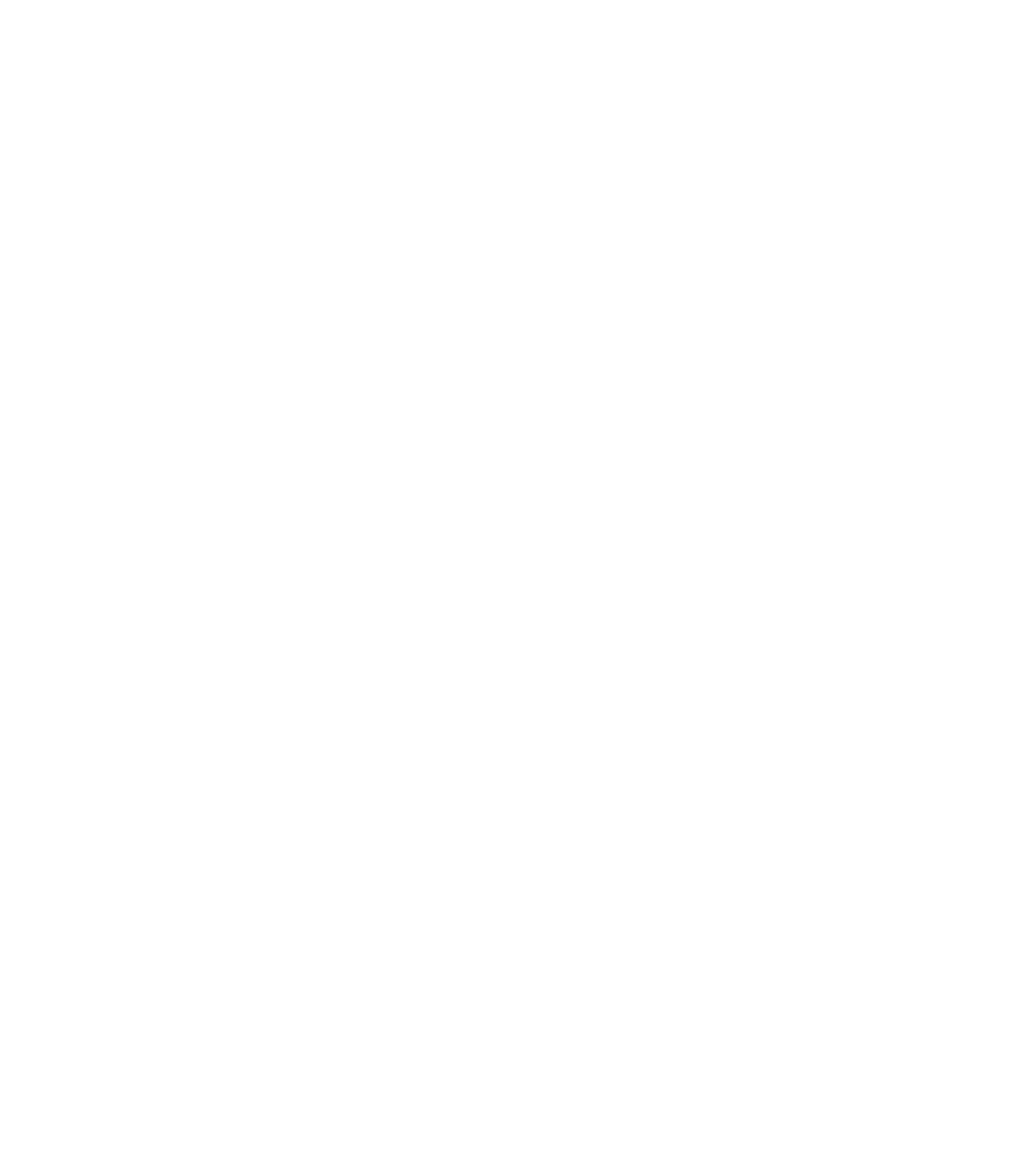
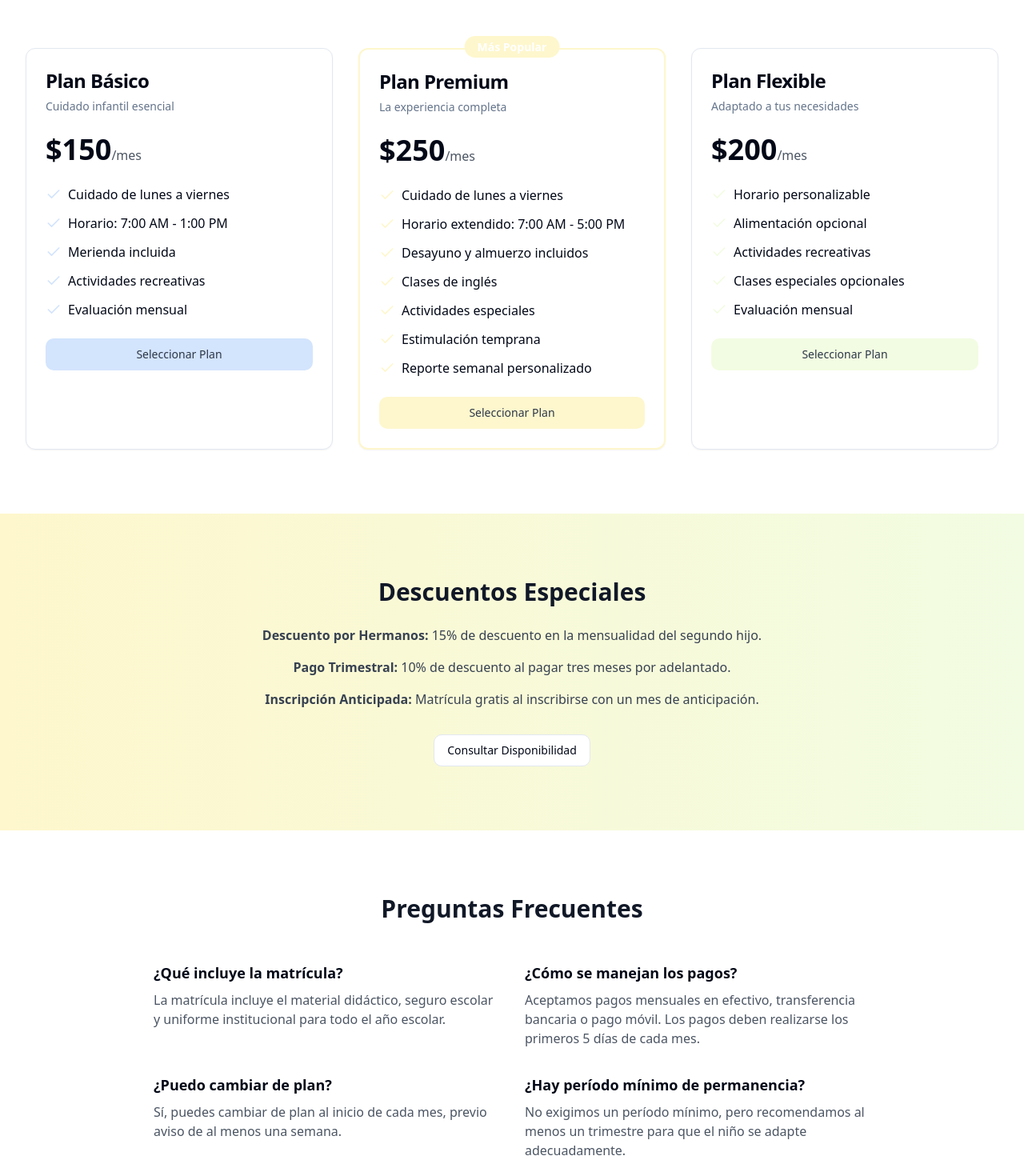
Before and after one commit to chefbusiness/happy-children-haven, a React (Vite) app: page /precios in a window 1280 px wide. Before the commit this address had no page. Shown: the part 480-1950 px from the top of the page at 80% size. Before the commit the page ends 800 px from the top, so only its background shows below. Built offline with nearby package versions, Linux system fonts and the light colour scheme.

Commit message:
Create pricing page layout
Added the initial structure for the pricing page to the project. This includes the necessary components and layout for displaying pricing information. Further details and content will be added in subsequent updates.
[skip gpt_engineer]

```diff
--- a/src/App.tsx
+++ b/src/App.tsx
@@ -7,6 +7,7 @@ import { HelmetProvider } from 'react-helmet-async';
 import Index from "./pages/Index";
 import Servicios from "./pages/Servicios";
 import SobreNosotros from "./pages/SobreNosotros";
+import Precios from "./pages/Precios";
 
 const queryClient = new QueryClient();
 
@@ -21,6 +22,7 @@ const App = () => (
             <Route path="/" element={<Index />} />
             <Route path="/servicios" element={<Servicios />} />
             <Route path="/sobre-nosotros" element={<SobreNosotros />} />
+            <Route path="/precios" element={<Precios />} />
           </Routes>
         </BrowserRouter>
       </TooltipProvider>
--- /dev/null
+++ b/src/pages/Precios.tsx
@@ -0,0 +1,217 @@
+import { Button } from "@/components/ui/button";
+import {
+  Card,
+  CardContent,
+  CardDescription,
+  CardFooter,
+  CardHeader,
+  CardTitle,
+} from "@/components/ui/card";
+import { Check } from "lucide-react";
+import Navigation from "@/components/Navigation";
+import Footer from "@/components/Footer";
+import SEOMetadata from "@/components/SEOMetadata";
+
+const Precios = () => {
+  const planes = [
+    {
+      nombre: "Plan Básico",
+      precio: 150,
+      descripcion: "Cuidado infantil esencial",
+      caracteristicas: [
+        "Cuidado de lunes a viernes",
+        "Horario: 7:00 AM - 1:00 PM",
+        "Merienda incluida",
+        "Actividades recreativas",
+        "Evaluación mensual"
+      ],
+      color: "bg-primary",
+      textColor: "text-primary",
+      popular: false
+    },
+    {
+      nombre: "Plan Premium",
+      precio: 250,
+      descripcion: "La experiencia completa",
+      caracteristicas: [
+        "Cuidado de lunes a viernes",
+        "Horario extendido: 7:00 AM - 5:00 PM",
+        "Desayuno y almuerzo incluidos",
+        "Clases de inglés",
+        "Actividades especiales",
+        "Estimulación temprana",
+        "Reporte semanal personalizado"
+      ],
+      color: "bg-accent",
+      textColor: "text-accent",
+      popular: true
+    },
+    {
+      nombre: "Plan Flexible",
+      precio: 200,
+      descripcion: "Adaptado a tus necesidades",
+      caracteristicas: [
+        "Horario personalizable",
+        "Alimentación opcional",
+        "Actividades recreativas",
+        "Clases especiales opcionales",
+        "Evaluación mensual"
+      ],
+      color: "bg-secondary",
+      textColor: "text-secondary",
+      popular: false
+    }
+  ];
+
+  return (
+    <div className="min-h-screen flex flex-col">
+      <SEOMetadata
+        title="Precios y Planes - Guardería Mi Regazo en Naguanagua"
+        description="Conoce nuestros planes y precios accesibles para el cuidado infantil en Naguanagua. Opciones flexibles que se adaptan a las necesidades de tu familia."
+        canonicalUrl="https://guarderiamiregazo.com/precios"
+      />
+
+      <Navigation />
+
+      <main className="flex-grow">
+        {/* Hero Section */}
+        <section className="pt-32 bg-gradient-to-b from-primary to-primary/50">
+          <div className="max-w-7xl mx-auto px-4 sm:px-6 lg:px-8 py-20">
+            <div className="text-center">
+              <h1 className="text-4xl md:text-6xl font-bold text-gray-900 mb-6">
+                Planes diseñados para tu familia
+              </h1>
+              <p className="text-xl text-gray-700 mb-8 max-w-2xl mx-auto">
+                Ofrecemos opciones flexibles y accesibles para el cuidado y desarrollo
+                de tu pequeño. ¡Encuentra el plan perfecto para tu familia!
+              </p>
+            </div>
+          </div>
+        </section>
+
+        {/* Pricing Cards */}
+        <section className="py-20 bg-white">
+          <div className="max-w-7xl mx-auto px-4 sm:px-6 lg:px-8">
+            <div className="grid grid-cols-1 md:grid-cols-2 lg:grid-cols-3 gap-8">
+              {planes.map((plan) => (
+                <Card
+                  key={plan.nombre}
+                  className={`relative transform hover:scale-105 transition-all duration-300 ${
+                    plan.popular ? 'border-accent border-2' : ''
+                  }`}
+                >
+                  {plan.popular && (
+                    <div className="absolute -top-4 left-1/2 transform -translate-x-1/2">
+                      <span className="bg-accent text-white px-4 py-1 rounded-full text-sm font-semibold">
+                        Más Popular
+                      </span>
+                    </div>
+                  )}
+                  <CardHeader>
+                    <CardTitle className="text-2xl font-bold">{plan.nombre}</CardTitle>
+                    <CardDescription>{plan.descripcion}</CardDescription>
+                  </CardHeader>
+                  <CardContent>
+                    <div className="mb-6">
+                      <span className="text-4xl font-bold">${plan.precio}</span>
+                      <span className="text-gray-600">/mes</span>
+                    </div>
+                    <ul className="space-y-3">
+                      {plan.caracteristicas.map((caracteristica) => (
+                        <li key={caracteristica} className="flex items-center gap-2">
+                          <Check className={`h-5 w-5 ${plan.textColor}`} />
+                          <span>{caracteristica}</span>
+                        </li>
+                      ))}
+                    </ul>
+                  </CardContent>
+                  <CardFooter>
+                    <Button
+                      className={`w-full ${plan.color} hover:${plan.color}/90`}
+                    >
+                      Seleccionar Plan
+                    </Button>
+                  </CardFooter>
+                </Card>
+              ))}
+            </div>
+          </div>
+        </section>
+
+        {/* Descuentos Section */}
+        <section className="py-20 bg-gradient-to-r from-accent to-secondary">
+          <div className="max-w-7xl mx-auto px-4 sm:px-6 lg:px-8">
+            <div className="text-center max-w-3xl mx-auto">
+              <h2 className="text-3xl font-bold text-gray-900 mb-6">
+                Descuentos Especiales
+              </h2>
+              <div className="space-y-4 text-gray-700">
+                <p className="mb-4">
+                  <span className="font-semibold">Descuento por Hermanos:</span>
+                  {" "}15% de descuento en la mensualidad del segundo hijo.
+                </p>
+                <p className="mb-4">
+                  <span className="font-semibold">Pago Trimestral:</span>
+                  {" "}10% de descuento al pagar tres meses por adelantado.
+                </p>
+                <p>
+                  <span className="font-semibold">Inscripción Anticipada:</span>
+                  {" "}Matrícula gratis al inscribirse con un mes de anticipación.
+                </p>
+              </div>
+              <Button
+                variant="outline"
+                className="mt-8 bg-white hover:bg-gray-50 transform hover:scale-105 transition-all duration-300"
+              >
+                Consultar Disponibilidad
+              </Button>
+            </div>
+          </div>
+        </section>
+
+        {/* FAQ Section */}
+        <section className="py-20 bg-white">
+          <div className="max-w-7xl mx-auto px-4 sm:px-6 lg:px-8">
+            <h2 className="text-3xl font-bold text-center text-gray-900 mb-12">
+              Preguntas Frecuentes
+            </h2>
+            <div className="grid grid-cols-1 md:grid-cols-2 gap-8 max-w-4xl mx-auto">
+              <div>
+                <h3 className="font-semibold text-lg mb-2">¿Qué incluye la matrícula?</h3>
+                <p className="text-gray-600">
+                  La matrícula incluye el material didáctico, seguro escolar y uniforme
+                  institucional para todo el año escolar.
+                </p>
+              </div>
+              <div>
+                <h3 className="font-semibold text-lg mb-2">¿Cómo se manejan los pagos?</h3>
+                <p className="text-gray-600">
+                  Aceptamos pagos mensuales en efectivo, transferencia bancaria o pago
+                  móvil. Los pagos deben realizarse los primeros 5 días de cada mes.
+                </p>
+              </div>
+              <div>
+                <h3 className="font-semibold text-lg mb-2">¿Puedo cambiar de plan?</h3>
+                <p className="text-gray-600">
+                  Sí, puedes cambiar de plan al inicio de cada mes, previo aviso de
+                  al menos una semana.
+                </p>
+              </div>
+              <div>
+                <h3 className="font-semibold text-lg mb-2">¿Hay período mínimo de permanencia?</h3>
+                <p className="text-gray-600">
+                  No exigimos un período mínimo, pero recomendamos al menos un trimestre
+                  para que el niño se adapte adecuadamente.
+                </p>
+              </div>
+            </div>
+          </div>
+        </section>
+      </main>
+
+      <Footer />
+    </div>
+  );
+};
+
+export default Precios;
```
